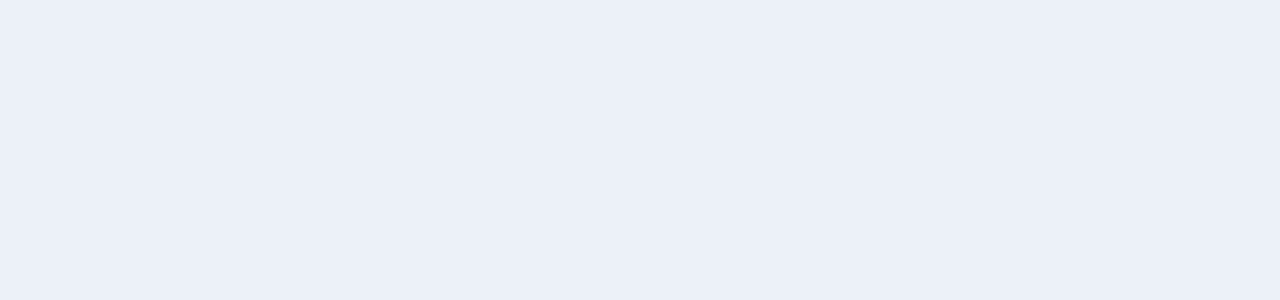
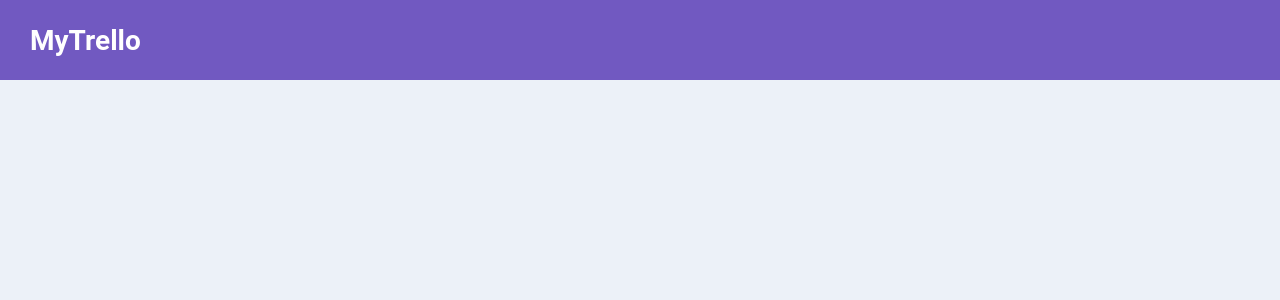
Before and after one commit to JhowRodrigues2/MyTrello, a React (Vite) app: page / in a window 1280 px wide. Shown: the top 300 px of the page. Built offline with nearby package versions, Linux system fonts and the light colour scheme.

Commit message:
create header area

```diff
--- a/src/App.jsx
+++ b/src/App.jsx
@@ -1,6 +1,12 @@
+import { Header } from "./components/Header";
 import GlobalStyle from "./styles/GlobalStyle";
 function App() {
-  return <GlobalStyle />;
+  return (
+    <>
+      <GlobalStyle />
+      <Header />
+    </>
+  );
 }
 
 export default App;
--- /dev/null
+++ b/src/components/Header/index.jsx
@@ -0,0 +1,9 @@
+import React from "react";
+import { HeaderContainer } from "./styles";
+export const Header = () => {
+  return (
+    <HeaderContainer>
+      <h1>MyTrello</h1>
+    </HeaderContainer>
+  );
+};
--- /dev/null
+++ b/src/components/Header/styles.jsx
@@ -0,0 +1,10 @@
+import styled from "styled-components";
+
+export const HeaderContainer = styled.div`
+  height: 80px;
+  padding: 0 30px;
+  background: #7159c1;
+  color: #fff;
+  display: flex;
+  align-items: center;
+`;
--- a/src/styles/GlobalStyle.js
+++ b/src/styles/GlobalStyle.js
@@ -1,25 +1,23 @@
 import { createGlobalStyle } from "styled-components";
+
 export default createGlobalStyle`
-@import url('https://fonts.googleapis.com/css2?family=Roboto:ital,wght@0,100;0,300;0,400;0,500;0,700;0,900;1,100;1,300;1,400;1,500;1,700;1,900&display=swap');
-
-*{margin:0;
-padding:0;
-outline:0;
-box-sizing:border-box;
-}
-
-html, body, #root{
-height: 100%;
-}
-
-body{
-    font:14px, 'Roboto',sans-serif;
+  @import url('https://fonts.googleapis.com/css?family=Roboto:400,500&display=swap');
+  * {
+    margin: 0;
+    padding: 0;
+    outline: 0;
+    box-sizing: border-box;
+  }
+  html, body, #root {
+    height: 100%;
+  }
+  body {
+    font: 14px 'Roboto', sans-serif;
     background: #ecf1f8;
-    color:#333;
-    -webkit-font-smoothig: antialiased !important
-}
-
-ul{
+    color: #333;
+    -webkit-font-smoothing: antialiased !important;
+  }
+  ul {
     list-style: none;
-}
+  }
 `;
```
